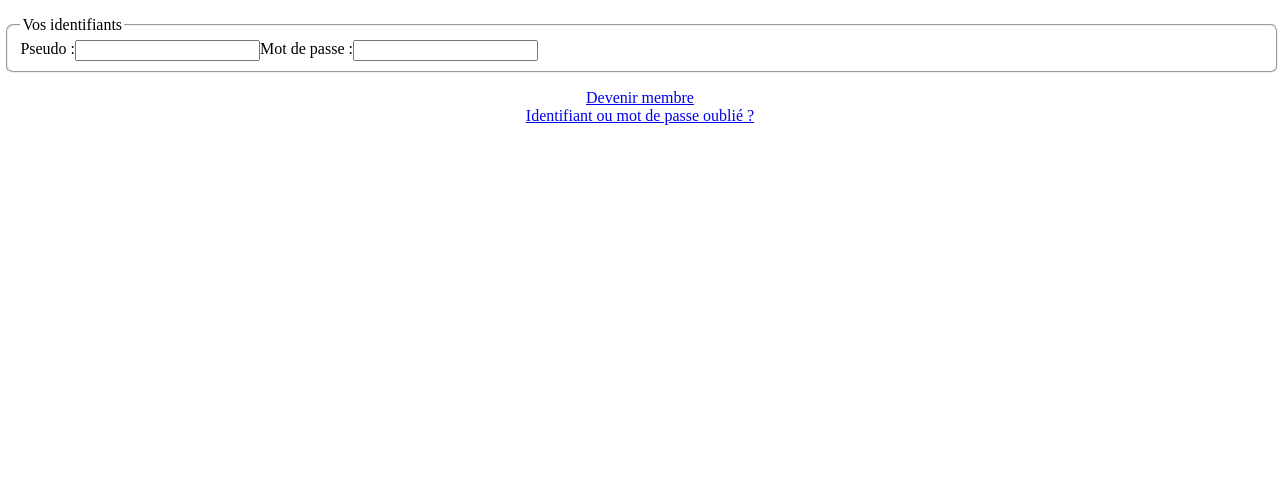
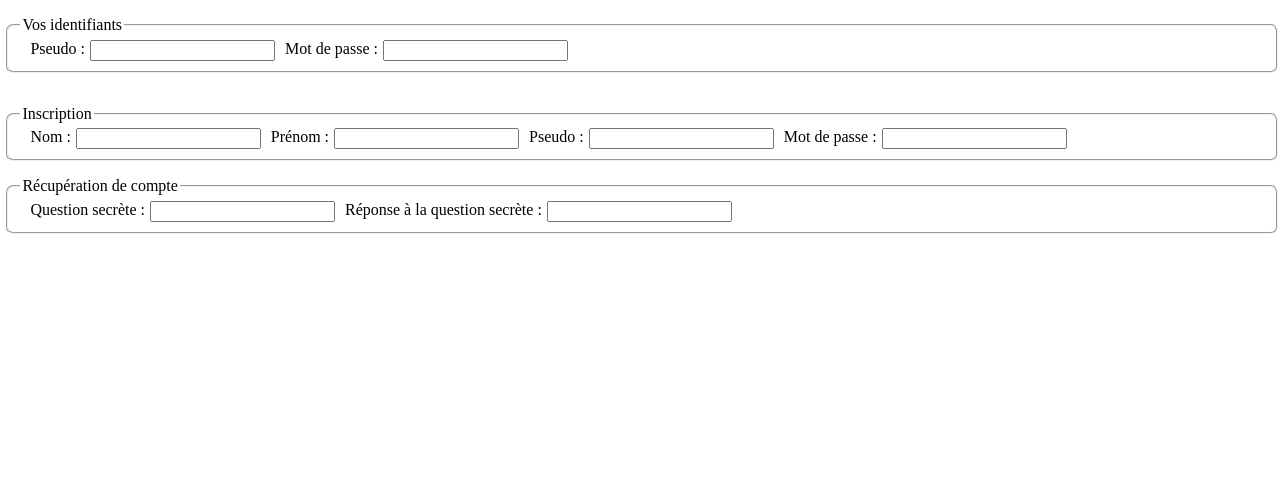
Before and after one commit to Storulv/ProjetExtranetGBAF, a PHP site: page /signinpage.php in a window 1280 px wide. Shown: the part 127-617 px from the top of the page. Run offline with PHP 8.4, Linux system fonts and the light colour scheme.

Commit message:
Une seule page pour tout ce qui est login

```diff
--- a/signinpage.php
+++ b/signinpage.php
@@ -25,14 +25,49 @@
       <fieldset>
         <legend>Vos identifiants</legend>
 
-        <label for="Pseudo">Pseudo : </label><input type="text" name="Pseudo">
+        <label for="Pseudo"> Pseudo : </label><input type="text" name="Pseudo">
 
-        <label>Mot de passe : </label><input type="password" name="Mot de passe">
+        <label> Mot de passe : </label><input type="password" name="Mot de passe">
       </fieldset>
     </p>
 
-    <a href="signuppage.php" class="lien_log">Devenir membre</a>
-    <a href="forgetid.php" class="lien_log">Identifiant ou mot de passe oublié ?</a>
+  </form>
+
+  <!-- Formulaire d'inscription -->
+
+  <form method="post" action="traitement.php">
+    <p>
+      <fieldset>
+        <legend>Inscription</legend>
+
+        <label> Nom : </label>
+        <input type="text" name="Nom">
+
+        <label> Prénom : </label>
+        <input type="text" name="Prénom">
+
+        <label for="Pseudo"> Pseudo : </label>
+        <input type="text" name="Pseudo">
+
+        <label> Mot de passe : </label>
+        <input type="password" name="Mot de passe">
+      </fieldset>
+
+  </form>
+
+  <!-- Formulaire d'inscription -->
+
+  <form method="post" action="traitement.php">
+    <p>
+      <fieldset>
+        <legend>Récupération de compte</legend>
+
+        <label> Question secrète : </label><input type="text" name="Question secrète">
+
+        <label> Réponse à la question secrète : </label><input type="text" name="Réponse à la question secrète">
+      </fieldset>
+    </p>
+
   </form>
 
 </body>
--- a/style.css
+++ b/style.css
@@ -14,7 +14,10 @@
         display: flex;
     }
 
-
+    fieldset{
+        display: flex;
+        flex-direction: column;
+    }
 }
 
 /* Header */
@@ -37,6 +40,11 @@ html, body{
     height: 99%;
     padding: 0;
     margin: 0;
+}
+
+label{
+    margin-left: 10px;
+    margin-right: 5px;
 }
 
 body{
@@ -62,6 +70,7 @@ form{
 fieldset{
     display: flex;
     flex-direction: row;
+    align-content: space-between;
     margin-top: 1%;
     margin-left: 0.5%;
     border-radius: 7px;
```
